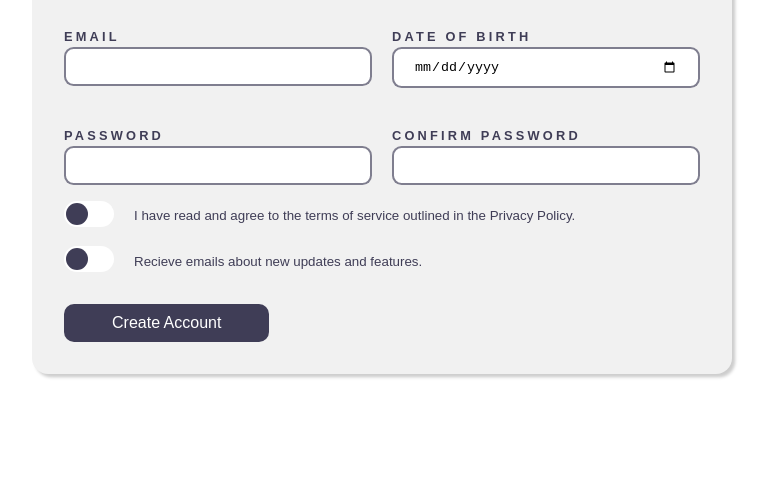
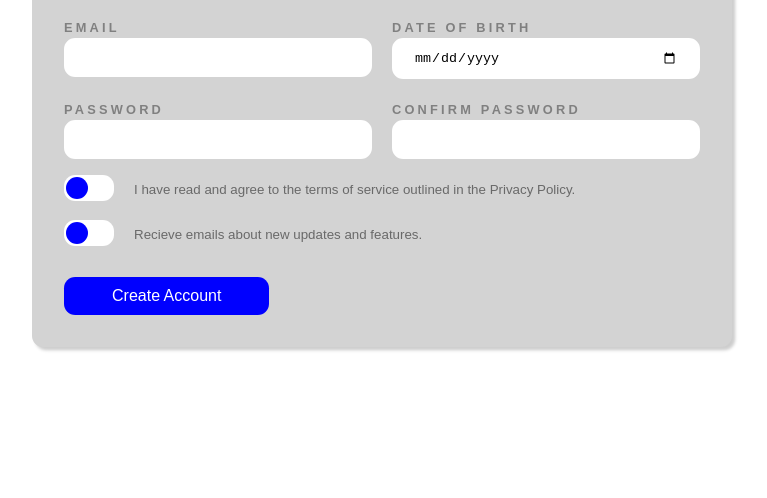
Before and after one commit to daltonhutt/ResponsiveUserLoginFrontEnd, a plain HTML site: page signup/signup.html in a window 1280 px wide. Shown: the part 302-800 px from the top of the page, without its empty margins (258-1025 px from the left). Drawn offline with Linux system fonts and the light colour scheme.

Commit message:
front end components

```diff
--- /dev/null
+++ b/deposit/depositstyles.css
@@ -0,0 +1,145 @@
+* {
+  padding: 0;
+  margin: 0;
+  box-sizing: border-box;
+}
+
+ul {
+  list-style-type: none;
+}
+
+img {
+  max-width: 100%;
+  width: 100%;
+}
+
+body {
+  font-family: Arial, Helvetica, sans-serif;
+  font-size: 16px;
+  color: dimgray;
+  display: flex;
+  align-items: center;
+  justify-content: center;
+  min-height: 100vh;
+}
+
+.container {
+  background-color: lightgray;
+  padding: 1.25rem;
+  margin: 1.25rem;
+  width: 90%;
+  max-width: 700px;
+  border-radius: .7rem;
+  box-shadow: 0.2rem 0.2rem 0.2rem rgba(0,0,0,0.2);
+}
+
+.container form .form-inner {
+  display: flex;
+  flex-direction: column;
+  margin-top: .70rem;
+  border-radius: .70rem;
+}
+
+.container form .form-inner article {
+  margin-top: .70rem;
+  border-radius: .7rem;
+}
+
+.container form label {
+  display: block;
+  font-weight: bold;
+  font-size: 0.8rem;
+  text-transform: uppercase;
+  letter-spacing: 0.2rem;
+  margin-bottom: 0.2rem;
+  color: gray;
+  border-radius: .7rem;
+}
+
+.container form input {
+  border-width: 2px;
+  border-style: solid;
+  border-color: white;
+  border-radius: 0.7rem;
+  outline: none;
+  padding: 0.625rem 1.25rem;
+  width: 100%;
+}
+
+.container form input:focus{
+  border-color: #3f3d5691
+}
+
+.container form .btn {
+  color: #fff;
+  padding: 0.625rem 3rem;
+  font-size: 1rem;
+  background-color: blue;
+  border: none;
+  outline: none;
+  border-radius: 0.7rem;
+  margin-top: 1.25rem;
+  transition: opacity 0.2s ease-in-out;
+}
+
+.container form .btn:hover {
+  cursor: pointer;
+  opacity: 0.75;
+
+}
+.checkboxes {
+  display: flex;
+  align-items: center;
+  justify-content: start;
+  margin: 1rem 0rem 0.5rem 0rem;
+}
+
+.checkbox {
+  display: none;
+}
+
+.label {
+  position: relative;
+  background-color: #fff;
+  border-radius: 50px;
+  margin: 0 1.25rem 0 0;
+  width: 50px;
+  height: 26px;
+  cursor: pointer;
+}
+
+.ball {
+  background-color: blue;
+  position: absolute;
+  top: 2px;
+  left: 2px;
+  border-radius: 50%;
+  width: 22px;
+  height: 22px;
+  transition: transform 0.15s linear;
+}
+
+.checkbox:checked + .label .ball {
+  transform: translateX(24px);
+}
+
+@media (min-width: 700px) {
+  .container {
+    margin: 1.25rem auto;
+    padding: 2rem;
+  }
+
+  .container form .form-inner {
+    flex-direction: row;
+  }
+
+  .container form .form-inner article {
+    flex: 1;
+  }
+
+  .container form .form-inner article:not(:last-child) {
+    margin-right: 1.25rem;
+  }
+
+
+}
--- a/styles.css
+++ b/goals/goalstyles.css
@@ -16,7 +16,7 @@ img {
 body {
   font-family: Arial, Helvetica, sans-serif;
   font-size: 16px;
-  color: #3f3d56;
+  color: dimgray;
   display: flex;
   align-items: center;
   justify-content: center;
@@ -24,23 +24,25 @@ body {
 }
 
 .container {
-  background-color: #f1f1f1;
+  background-color: lightgray;
   padding: 1.25rem;
   margin: 1.25rem;
   width: 90%;
   max-width: 700px;
-  border-radius: 1rem;
+  border-radius: .7rem;
   box-shadow: 0.2rem 0.2rem 0.2rem rgba(0,0,0,0.2);
 }
 
 .container form .form-inner {
   display: flex;
   flex-direction: column;
-  margin-top: 1.25rem;
+  margin-top: .70rem;
+  border-radius: .70rem;
 }
 
 .container form .form-inner article {
-  margin-top: 1.25rem;
+  margin-top: .70rem;
+  border-radius: .7rem;
 }
 
 .container form label {
@@ -50,13 +52,15 @@ body {
   text-transform: uppercase;
   letter-spacing: 0.2rem;
   margin-bottom: 0.2rem;
+  color: gray;
+  border-radius: .7rem;
 }
 
 .container form input {
   border-width: 2px;
   border-style: solid;
-  border-color: #3f3d56a9;
-  border-radius: 0.6rem;
+  border-color: white;
+  border-radius: 0.7rem;
   outline: none;
   padding: 0.625rem 1.25rem;
   width: 100%;
@@ -70,10 +74,10 @@ body {
   color: #fff;
   padding: 0.625rem 3rem;
   font-size: 1rem;
-  background-color: #3f3d56;
+  background-color: blue;
   border: none;
   outline: none;
-  border-radius: 0.625rem;
+  border-radius: 0.7rem;
   margin-top: 1.25rem;
   transition: opacity 0.2s ease-in-out;
 }
@@ -83,41 +87,7 @@ body {
   opacity: 0.75;
 
 }
-.checkboxes {
-  display: flex;
-  align-items: center;
-  justify-content: start;
-  margin: 1rem 0rem 0.5rem 0rem;
-}
 
-.checkbox {
-  display: none;
-}
-
-.label {
-  position: relative;
-  background-color: #fff;
-  border-radius: 50px;
-  margin: 0 1.25rem 0 0;
-  width: 50px;
-  height: 26px;
-  cursor: pointer;
-}
-
-.ball {
-  background-color: #3f3d56;
-  position: absolute;
-  top: 2px;
-  left: 2px;
-  border-radius: 50%;
-  width: 22px;
-  height: 22px;
-  transition: transform 0.15s linear;
-}
-
-.checkbox:checked + .label .ball {
-  transform: translateX(24px);
-}
 
 @media (min-width: 700px) {
   .container {
--- /dev/null
+++ b/login/loginstyles.css
@@ -0,0 +1,110 @@
+* {
+  padding: 0;
+  margin: 0;
+  box-sizing: border-box;
+}
+
+ul {
+  list-style-type: none;
+}
+
+img {
+  max-width: 100%;
+  width: 100%;
+}
+
+body {
+  font-family: Arial, Helvetica, sans-serif;
+  font-size: 16px;
+  color: dimgray;
+  display: flex;
+  align-items: center;
+  justify-content: center;
+  min-height: 100vh;
+}
+
+.container {
+  background-color: lightgray;
+  padding: 1.25rem;
+  margin: 1.25rem;
+  width: 90%;
+  max-width: 700px;
+  border-radius: .7rem;
+  box-shadow: 0.2rem 0.2rem 0.2rem rgba(0,0,0,0.2);
+}
+
+.container form .form-inner {
+  display: flex;
+  flex-direction: column;
+  margin-top: .70rem;
+  border-radius: .70rem;
+}
+
+.container form .form-inner article {
+  margin-top: .70rem;
+  border-radius: .7rem;
+}
+
+.container form label {
+  display: block;
+  font-weight: bold;
+  font-size: 0.8rem;
+  text-transform: uppercase;
+  letter-spacing: 0.2rem;
+  margin-bottom: 0.2rem;
+  color: gray;
+  border-radius: .7rem;
+}
+
+.container form input {
+  border-width: 2px;
+  border-style: solid;
+  border-color: white;
+  border-radius: 0.7rem;
+  outline: none;
+  padding: 0.625rem 1.25rem;
+  width: 100%;
+}
+
+.container form input:focus{
+  border-color: #3f3d5691
+}
+
+.container form .btn {
+  color: #fff;
+  padding: 0.625rem 3rem;
+  font-size: 1rem;
+  background-color: blue;
+  border: none;
+  outline: none;
+  border-radius: 0.7rem;
+  margin-top: 1.25rem;
+  transition: opacity 0.2s ease-in-out;
+}
+
+.container form .btn:hover {
+  cursor: pointer;
+  opacity: 0.75;
+
+}
+
+@media (min-width: 700px) {
+  .container {
+    margin: 1.25rem auto;
+    padding: 2rem;
+  }
+
+  .container form .form-inner {
+    flex-direction: row;
+  }
+
+  .container form .form-inner article {
+    flex: 1;
+  }
+
+  .container form .form-inner article:not(:last-child) {
+    margin-right: 1.25rem;
+  }
+
+
+}
--- a/index.html
+++ b/signup/signup.html
@@ -4,7 +4,7 @@
   <meta charset="UTF-8">
   <meta http-equiv="X-UA-Compatible" content="IE=edge">
   <meta name="viewport" content="width=device-width, initial-scale=1.0">
-  <link rel="stylesheet" href="styles.css"/>
+  <link rel="stylesheet" href="signupstyles.css"/>
   <title>Sign up Form</title>
 </head>
 <body>
--- /dev/null
+++ b/signup/signupstyles.css
@@ -0,0 +1,145 @@
+* {
+  padding: 0;
+  margin: 0;
+  box-sizing: border-box;
+}
+
+ul {
+  list-style-type: none;
+}
+
+img {
+  max-width: 100%;
+  width: 100%;
+}
+
+body {
+  font-family: Arial, Helvetica, sans-serif;
+  font-size: 16px;
+  color: dimgray;
+  display: flex;
+  align-items: center;
+  justify-content: center;
+  min-height: 100vh;
+}
+
+.container {
+  background-color: lightgray;
+  padding: 1.25rem;
+  margin: 1.25rem;
+  width: 90%;
+  max-width: 700px;
+  border-radius: .7rem;
+  box-shadow: 0.2rem 0.2rem 0.2rem rgba(0,0,0,0.2);
+}
+
+.container form .form-inner {
+  display: flex;
+  flex-direction: column;
+  margin-top: .70rem;
+  border-radius: .70rem;
+}
+
+.container form .form-inner article {
+  margin-top: .70rem;
+  border-radius: .7rem;
+}
+
+.container form label {
+  display: block;
+  font-weight: bold;
+  font-size: 0.8rem;
+  text-transform: uppercase;
+  letter-spacing: 0.2rem;
+  margin-bottom: 0.2rem;
+  color: gray;
+  border-radius: .7rem;
+}
+
+.container form input {
+  border-width: 2px;
+  border-style: solid;
+  border-color: white;
+  border-radius: 0.7rem;
+  outline: none;
+  padding: 0.625rem 1.25rem;
+  width: 100%;
+}
+
+.container form input:focus{
+  border-color: #3f3d5691
+}
+
+.container form .btn {
+  color: #fff;
+  padding: 0.625rem 3rem;
+  font-size: 1rem;
+  background-color: blue;
+  border: none;
+  outline: none;
+  border-radius: 0.7rem;
+  margin-top: 1.25rem;
+  transition: opacity 0.2s ease-in-out;
+}
+
+.container form .btn:hover {
+  cursor: pointer;
+  opacity: 0.75;
+
+}
+.checkboxes {
+  display: flex;
+  align-items: center;
+  justify-content: start;
+  margin: 1rem 0rem 0.5rem 0rem;
+}
+
+.checkbox {
+  display: none;
+}
+
+.label {
+  position: relative;
+  background-color: #fff;
+  border-radius: 50px;
+  margin: 0 1.25rem 0 0;
+  width: 50px;
+  height: 26px;
+  cursor: pointer;
+}
+
+.ball {
+  background-color: blue;
+  position: absolute;
+  top: 2px;
+  left: 2px;
+  border-radius: 50%;
+  width: 22px;
+  height: 22px;
+  transition: transform 0.15s linear;
+}
+
+.checkbox:checked + .label .ball {
+  transform: translateX(24px);
+}
+
+@media (min-width: 700px) {
+  .container {
+    margin: 1.25rem auto;
+    padding: 2rem;
+  }
+
+  .container form .form-inner {
+    flex-direction: row;
+  }
+
+  .container form .form-inner article {
+    flex: 1;
+  }
+
+  .container form .form-inner article:not(:last-child) {
+    margin-right: 1.25rem;
+  }
+
+
+}
```
Also changed, not shown: deposit/deposit.html (added, +57 -0 lines), goals/goals.html (added, +43 -0 lines), login/login.html (added, +30 -0 lines).
